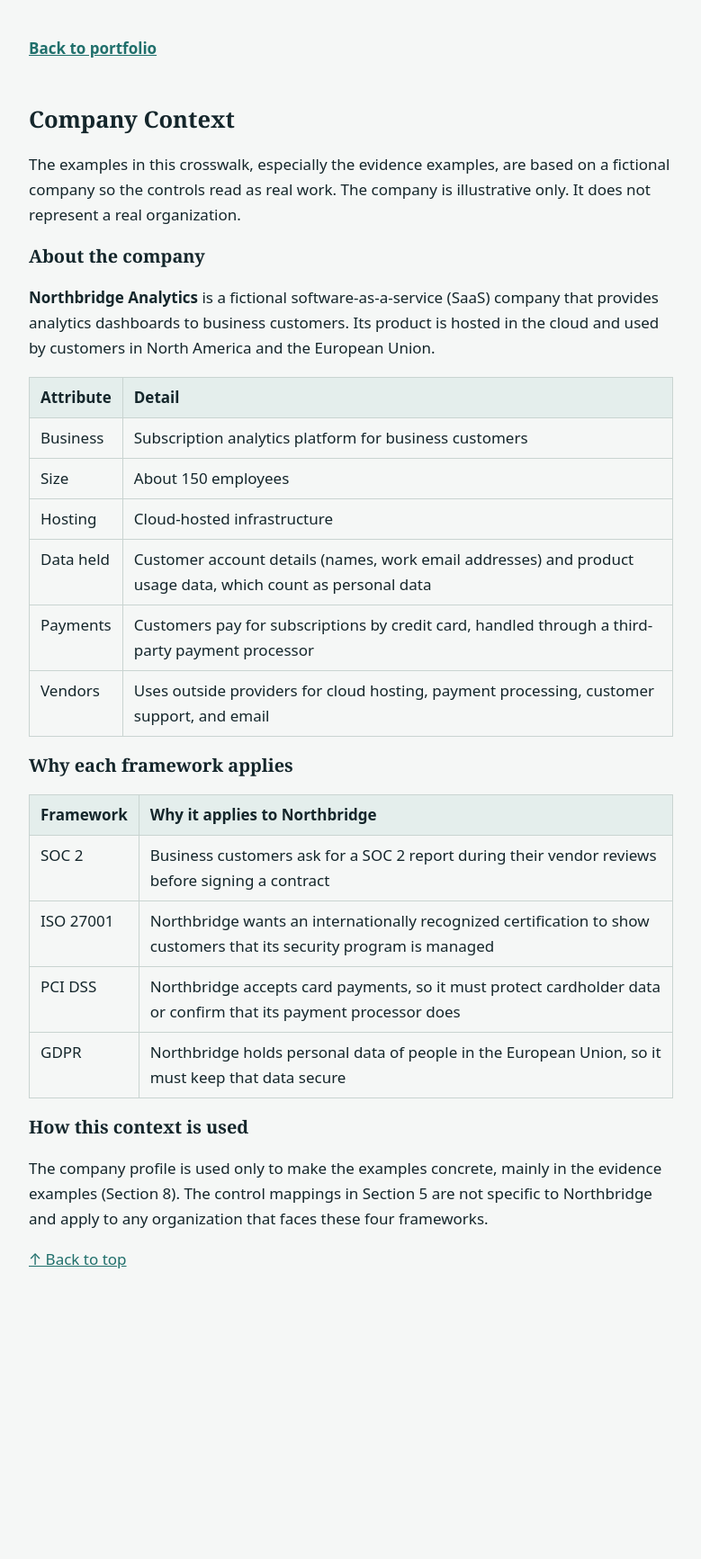
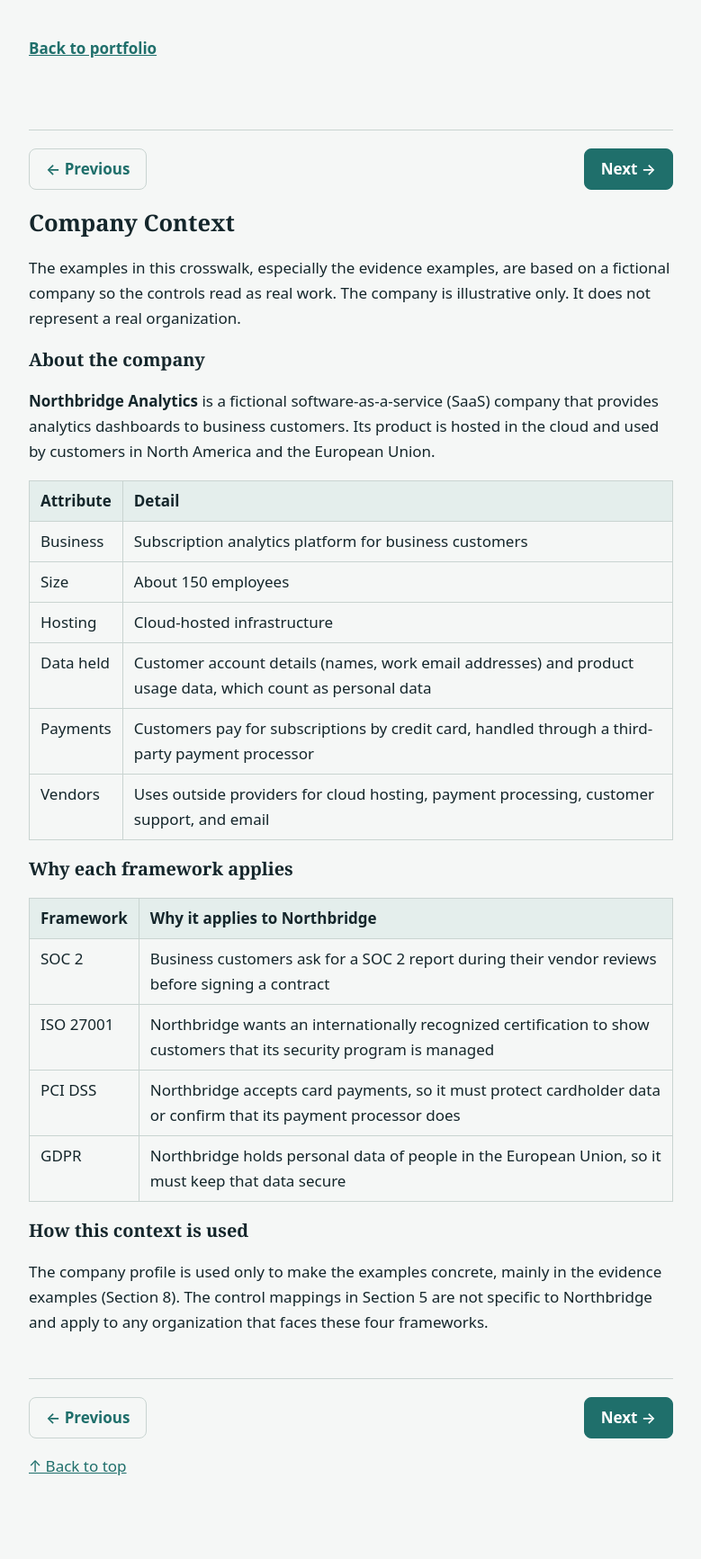
Before and after one commit to krens22/GRC-project-portfolio, a Jekyll site: the page built from Security-control-crosswalk/03-company-context.md, in a window 1280 px wide. Shown: the whole page at 90% size, without its empty margins (250-1029 px from the left). Built offline with Jekyll 4.4.1, drawn with Linux system fonts in a browser that asks for light colours; our own code applies the rules of GitHub Pages for plain Markdown files; before the commit the page ends 1503 px from its top, so only the background shows below that; part of the change alters nothing that is shown.

Commit message:
Add front matter to 03-company-context.md
Added front matter to the company context markdown file.

```diff
--- a/Security-control-crosswalk/03-company-context.md
+++ b/Security-control-crosswalk/03-company-context.md
@@ -1,3 +1,9 @@
+---
+title: Company Context
+prev: 02-methodology.html
+next: 04-crosswalk-table.html
+---
+
 ## Company Context
 
 The examples in this crosswalk, especially the evidence examples, are based on a fictional company so the controls read as real work. The company is illustrative only. It does not represent a real organization.
```
